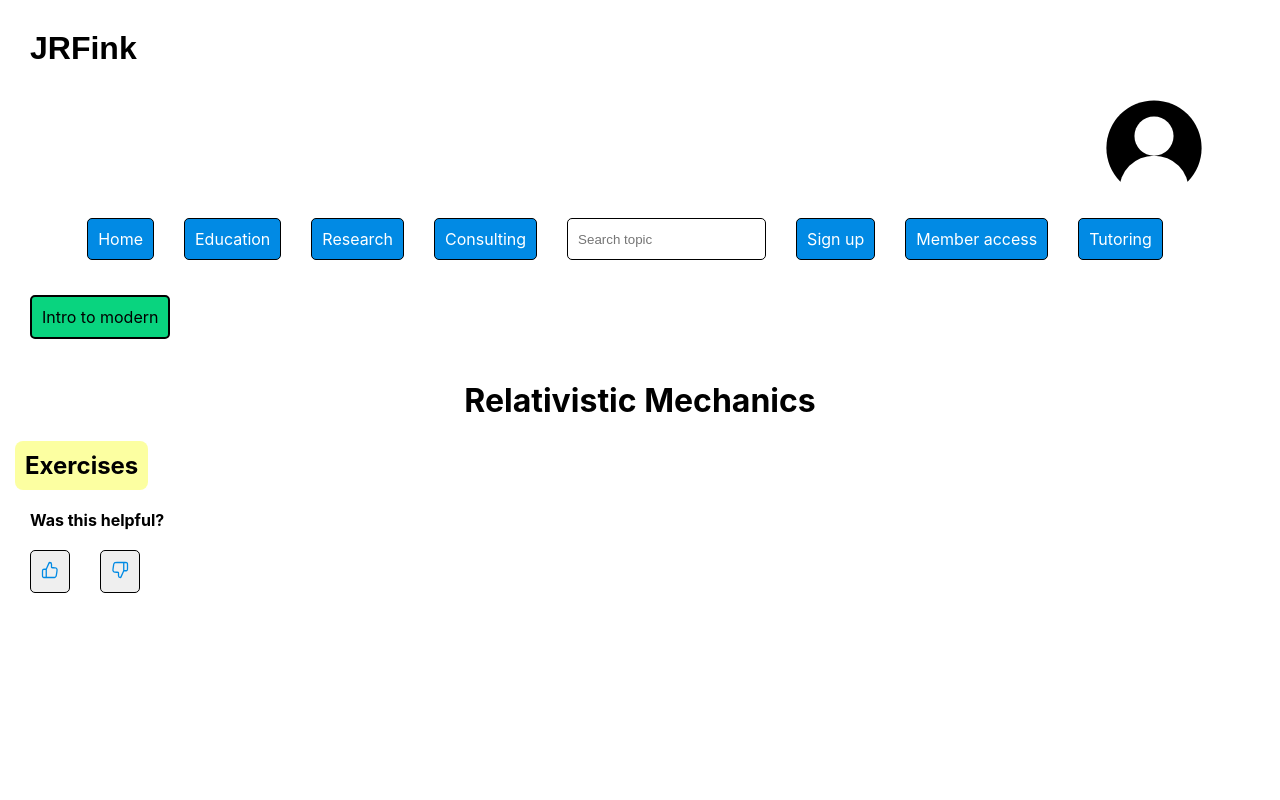
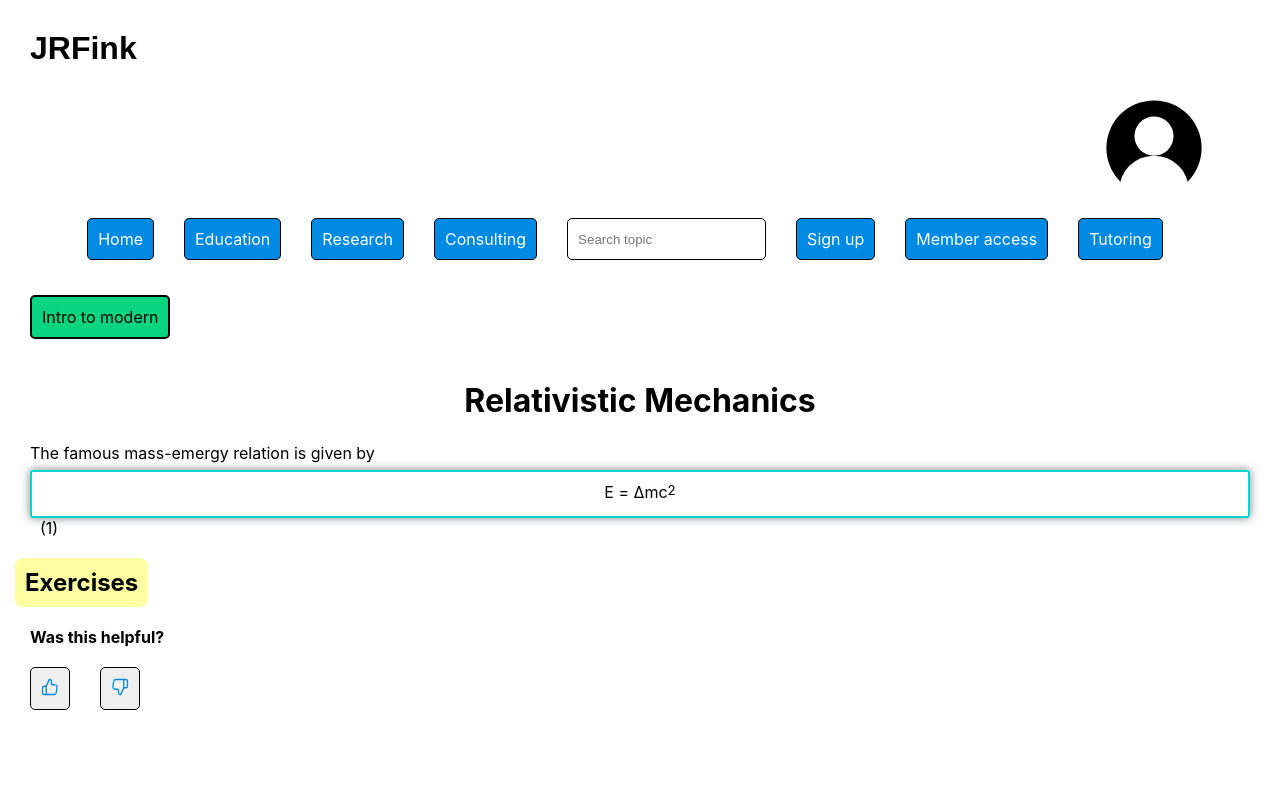
Before and after one commit to JRFink/jrfphyspagesnew, a Next.js app: page /education/imp/relmech in a window 1280 px wide. Shown: the top 800 px of the page. Built offline with nearby package versions, Linux system fonts and the light colour scheme.

Commit message:
Update index.tsx

```diff
--- a/pages/education/imp/relmech/index.tsx
+++ b/pages/education/imp/relmech/index.tsx
@@ -11,6 +11,15 @@ const Relmech = () => {
             <h1 className={style.centerText}>
                 Relativistic Mechanics
             </h1>
+<p>
+ The famous mass-emergy relation is given by
+ </p>
+             <div className={style.equationBox}>
+                  <div className={style.equation}> E = &#916;mc<span><sup>2</sup></span>
+ </div>
+ </div>
+                  <div className={style.equationNumber}> &#40;1&#41; </div>
+ <br />
             <RelmechEx />
             <Helpful />
         </>
```
